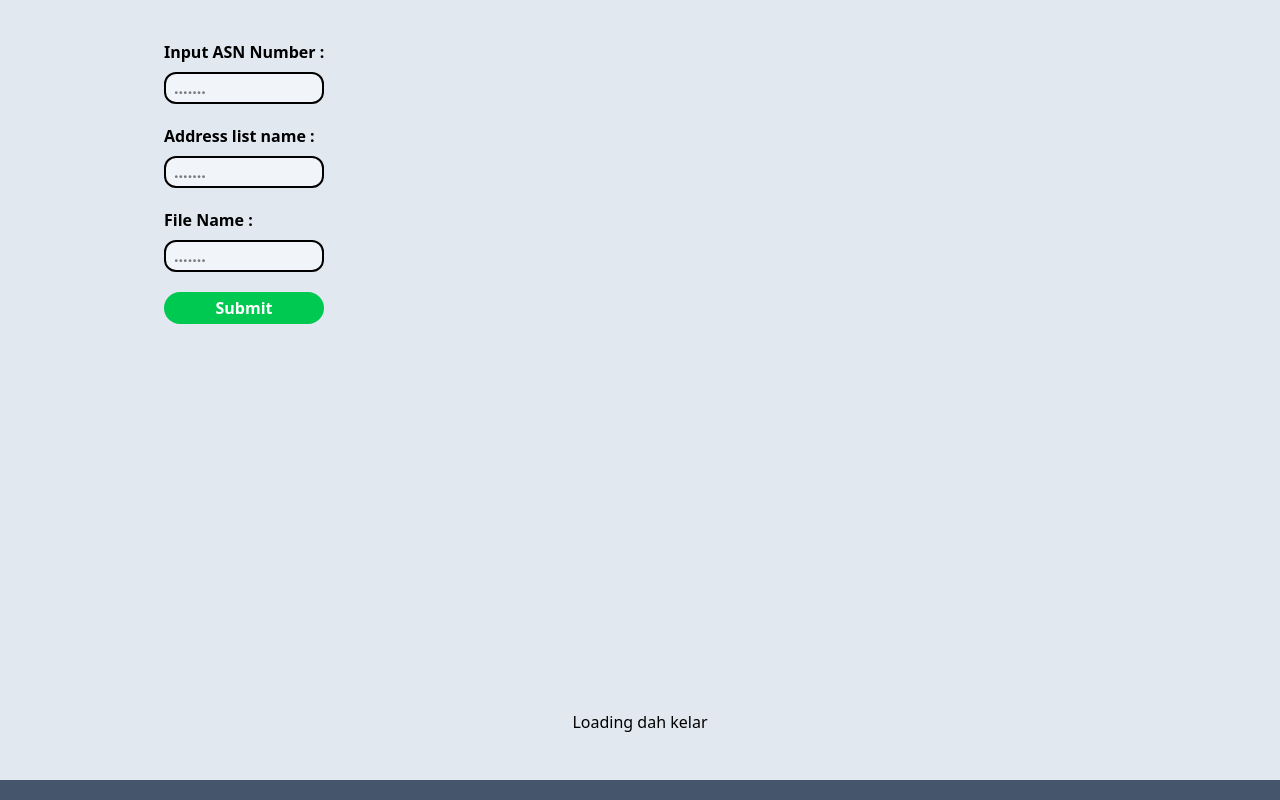
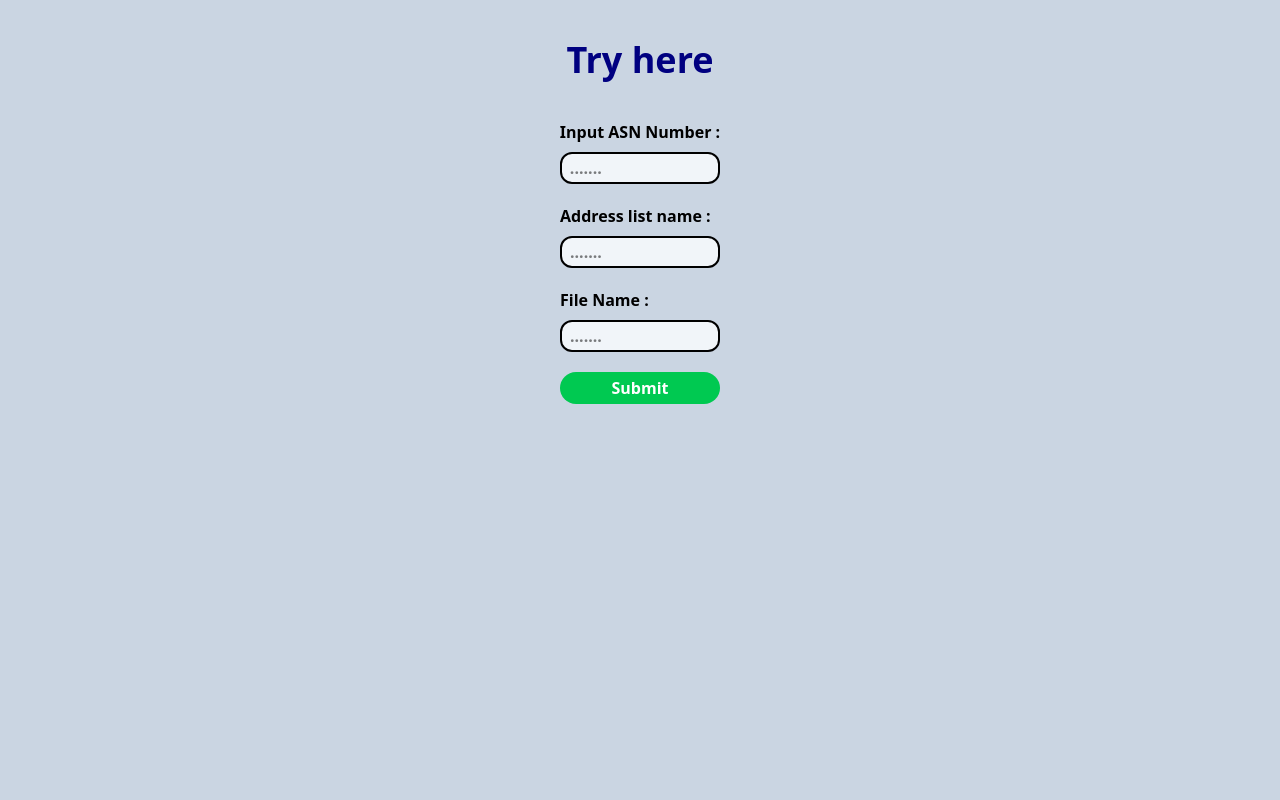
Before and after one commit to eilinseth/bgprsc, a React (Vite) app in the folder frontend/: page / in a window 1280 px wide. Shown: the part 900-1700 px from the top of the page. Built offline with nearby package versions, Linux system fonts and the light colour scheme.

Commit message:
Perbaikan UI form serta validasinya

```diff
--- a/frontend/src/App.tsx
+++ b/frontend/src/App.tsx
@@ -1,6 +1,7 @@
 import { useState } from "react"
 import axios from "axios"
-import  {useForm} from "react-hook-form"
+import  {useForm, useWatch} from "react-hook-form"
+
 
 type FormValues = {
   asn : string
@@ -10,32 +11,49 @@ type FormValues = {
 
 function App() {
   const [lang,setLang] =useState<"en"|"id">("en")
-  const [asn,setAsn] = useState("")
-  const [addressListName , setAddressListName] = useState("")
-  const [fileName,setFileName] = useState("")
   const [loading,setIsLoading] = useState(false)
   const {register , handleSubmit , formState:{errors}} = useForm<FormValues>()
+  const [downloadUrl,setDownloadUrl] = useState("")
+  const [fileName , setFileName] = useState("")
 
 
 
   function onSubmit(values:FormValues){
       console.log(values.asn,values.addresListName,values.fileName)
+      setFileName(values.fileName)
       setIsLoading(true)
 
       async function getBGPJson () {
         try{
-          const req = await axios.get(`http://localhost:5000/api/asn/${asn}`)
+          //fetching dari backend buat hindarin cors
+          const req = await axios.get(`http://localhost:5000/api/asn/${values.asn}`)
           const res =  req.data
           const data = res.data
-          console.log(data)
+          //misahin ipv4 sama ipv6
+          const ipv4 = data.ipv4_prefixes.map((item : {prefix : string}) => `add address=${item.prefix} list=${values.addresListName}`)
+          const ipv6 = data.ipv6_prefixes.map((item : {prefix : string}) => `add address=${item.prefix} list=${values.addresListName}`)
+          //gabungin sintaks firewall di mikrotik nya
+          const rscContent = `/ip firewall address-list\n${ipv4.join("\n")}\n${ipv6.join("\n")}`
+
+          //buat file download
+          const blob = new Blob([rscContent],{type:"text/plain"})
+          const url  = URL.createObjectURL(blob)
+
+          setDownloadUrl(url)
+
+
+
         }
         catch(e){
           console.error(e)
+        }finally{
+        setIsLoading(false)
+
         }
       }
 
       getBGPJson()
-      setIsLoading(false)
+      console.log(loading)
   }
   return (
     <div className="scroll-smooth">
@@ -65,45 +83,54 @@ function App() {
       </div>
     </div>
           <div className="h-20 w-screen bg-slate-600 "></div>
-        <section className="h-screen w-screen bg-slate-200 py-15  md:px-20">
+        <section className="min-h-screen w-screen bg-slate-300 py-15  md:px-20">
+          <h1 className="text-center mb-10 text-4xl text-[navy] font-bold">Try here</h1>
           <div className="flex justify-center items-center flex-col gap-5">
             <div className="w-[85%]  h-50 md:h-[calc(100vh-150px)]">
-              <form action="" className="flex gap-5 flex-col" onSubmit={handleSubmit(onSubmit)}>
+              <form action="" className="flex gap-5 flex-col justify-center items-center" onSubmit={handleSubmit(onSubmit)}>
                 <div className="flex flex-col gap-2">
 
                 <label htmlFor="" className="font-bold">Input ASN Number :</label>
                 <input type="text" placeholder="......." className="w-40 py-0.5 px-2 bg-slate-100 rounded-xl border-2 border-black font-semibold "
-                {...register("asn",{required : "Need to fill ASN Number",pattern:{value : /^\d+$/, message:"ASN must a number"}})} />
-                {errors.asn && (<p className="text-red-600 font-semibold">{errors.asn.message}</p>)}
+                {...register("asn",{required : "Must be filled",pattern:{value : /^\d+$/, message:"ASN must a number"}})} />
+                    {errors.asn && (<p className="text-red-600 font-semibold">{errors.asn.message}</p>)}
                 </div>
                 <div className="flex flex-col gap-2">
 
                 <label htmlFor="" className="font-bold">Address list name :</label>
                 <input type="text" placeholder="......." className="w-40 py-0.5 px-2 bg-slate-100 rounded-xl border-2 border-black font-semibold "
-                {...register("addresListName", {required: "4 character minimal " , minLength:4})}
+                {...register("addresListName", {required:{value:true,message: "Must be filled "} , minLength:{value:4 , message:"Minimal 4 Character"}})}
                 />
-
+                    {errors.addresListName && (<p className="text-red-600 font-semibold">{errors.addresListName.message}</p>)}
                 </div>
                 <div className="flex flex-col gap-2">
 
                 <label htmlFor="" className="font-bold">File Name :</label>
                 <input type="text" placeholder="......." className="w-40 py-0.5 px-2 bg-slate-100 rounded-xl border-2 border-black font-semibold "
-                {...register("fileName",{required:"4 character minimal" , minLength:4})}
+                {...register("fileName",{required:{value:true , message:"Must be fiiled" }, minLength:{value : 4 , message : "Minimal 4 Character"}})}
                 />
-
+                    { errors.fileName && (<p className="text-red-600 font-semibold">{errors.fileName.message}</p>)}
                 </div>
 
                 <button className="w-40 text-white font-bold cursor-pointer  bg-green-500 py-1 px-2 rounded-2xl">Submit</button>
               </form>
             </div>
-            {loading && (
-              <div>
-                Bentar Loading
+
+            {loading &&  (
+              <div className="mt-10 md:-mt-30 flex flex-col gap-4 justify-center items-center">
+                <p className="text-purple-500 text-2xl font-semibold">Loading...</p>
+                <div className="w-10 h-10 border-2 border-t-transparent border-[navy] rounded-full animate-spin"></div>
               </div>
             )}
 
-            {!loading && (
-              <div>Loading dah kelar</div>
+            {!loading && downloadUrl && (
+              <div className="mt-30 md:-mt-30 flex flex-col gap-4 justify-center items-center"><p className="text-purple-500 text-2xl font-semibold">Loading is done</p>
+                <a href={downloadUrl}
+                download={`${fileName}.rsc`}
+                className="bg-green-600 text-white px-4 py-2 rounded"
+                >Download File</a>
+              </div>
+
             )}
 
 
```
